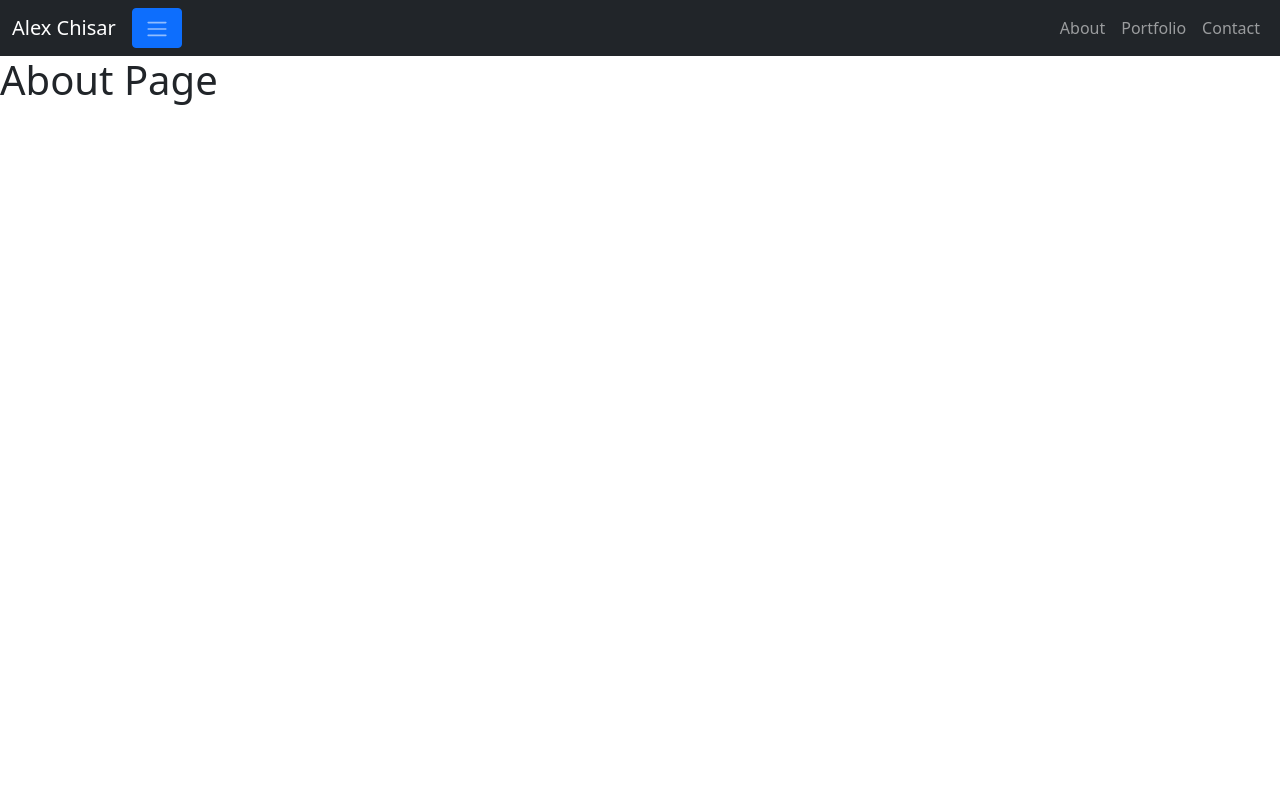
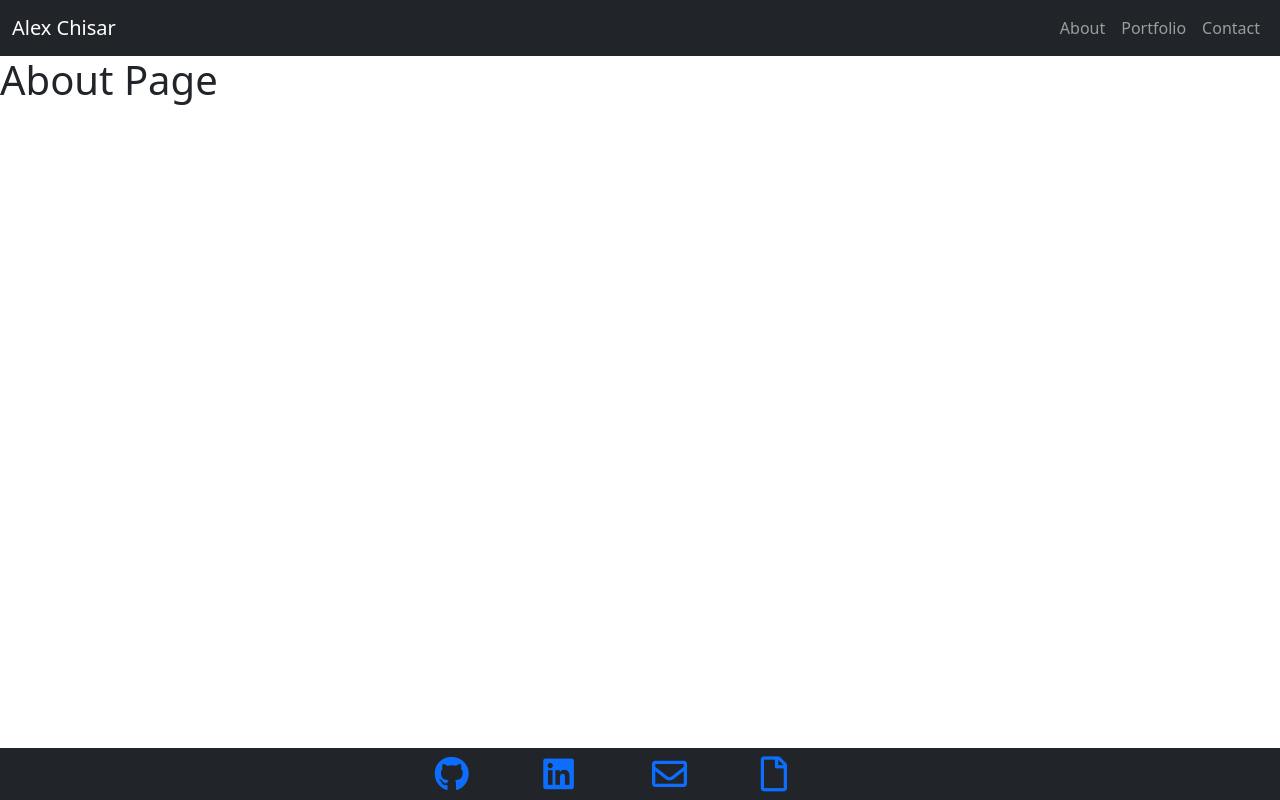
Before and after one commit to Arivas00/React-Portfolio, a React (Create React App) app: page /#/ in a window 1280 px wide. Built offline with nearby package versions, Linux system fonts and the light colour scheme.

Commit message:
footer added

```diff
--- a/public/index.html
+++ b/public/index.html
@@ -24,7 +24,9 @@
       work correctly both with client-side routing and a non-root public URL.
       Learn how to configure a non-root public URL by running `npm run build`.
     -->
-    <title>React App</title>
+    <title>Alex's Portfolio</title>
+    <link rel="stylesheet" href="https://pro.fontawesome.com/releases/v5.10.0/css/all.css"
+        integrity="sha384-AYmEC3Yw5cVb3ZcuHtOA93w35dYTsvhLPVnYs9eStHfGJvOvKxVfELGroGkvsg+p" crossorigin="anonymous" />
   </head>
   <body>
     <noscript>You need to enable JavaScript to run this app.</noscript>
--- /dev/null
+++ b/src/components/Footer/index.js
@@ -0,0 +1,33 @@
+import React from 'react';
+import { Row, Col } from 'react-bootstrap';
+import './style.css'
+
+export default function Navbar() {
+    const icons = {
+        fontSize: "35px",
+        color: "white",
+        textDecoration: "none",
+    }
+
+    return (
+        <div >
+            <footer className="fixed-bottom bg-dark">
+                <Row className="justify-content-center">
+                    <Col lg={1} style={icons}>
+                        <a href="https://github.com/Arivas00"><i className="fab fa-github"></i></a>
+                    </Col>
+                    <Col lg={1} style={icons}>
+                        <a href="https://www.linkedin.com/in/alex-chisar/"><i className="fab fa-linkedin"></i></a>
+                    </Col>
+                    <Col lg={1} style={icons}>
+                        <a href="mailto:a.chisar00@gmail.com"><i className="far fa-envelope"></i></a>
+                    </Col>
+                    <Col lg={1} style={icons}>
+                        <a href="https://drive.google.com/file/d/19QlZs6WRAUCi7K-xb_Dk7CIttAAR_E6l/view?usp=sharing"><i className="far fa-file"></i></a>
+                    </Col>
+                </Row>
+            </footer>
+        </div>
+
+    )
+};
--- /dev/null
+++ b/src/components/Footer/style.css
@@ -0,0 +1,7 @@
+
+.footerlinks {
+    font-size: 40px;
+    align-self: center;
+    color: inherit;
+    text-decoration: none;
+}
--- a/src/components/Navbar/index.js
+++ b/src/components/Navbar/index.js
@@ -1,30 +1,29 @@
 import React from 'react';
-import { Nav, Button } from 'react-bootstrap';
 
 export default function Navbar() {
     return (
         <div >
-            <Nav class="navbar navbar-expand-lg navbar-dark bg-dark">
-            <div class="container-fluid">
-                <span class="navbar-brand mb-0 h1">Alex Chisar</span>
-                <Button class="navbar-toggler" type="button" data-bs-toggle="collapse" data-bs-target="#navbarNav">
-                    <span class="navbar-toggler-icon"></span>
-                </Button>
-                <div class="collapse navbar-collapse justify-content-end" id="navbarNav">
-                    <ul class="navbar-nav">
-                        <li class="nav-item">
-                            <a class="nav-link" href="#/">About</a>
+            <nav className="navbar navbar-expand-lg navbar-dark bg-dark">
+            <div className="container-fluid">
+                <span className="navbar-brand mb-0 h1">Alex Chisar</span>
+                <button className="navbar-toggler" type="button" data-bs-toggle="collapse" data-bs-target="#navbarNav">
+                    <span className="navbar-toggler-icon"></span>
+                </button>
+                <div className="collapse navbar-collapse justify-content-end" id="navbarNav">
+                    <ul className="navbar-nav">
+                        <li className="nav-item">
+                            <a className="nav-link" href="#/">About</a>
                         </li>
-                        <li class="nav-item">
-                            <a class="nav-link" href="#/portfolio">Portfolio</a>
+                        <li className="nav-item">
+                            <a className="nav-link" href="#/portfolio">Portfolio</a>
                         </li>
-                        <li class="nav-item">
-                            <a class="nav-link" href="#/contact">Contact</a>
+                        <li className="nav-item">
+                            <a className="nav-link" href="#/contact">Contact</a>
                         </li>
                     </ul>
                 </div>
             </div>
-        </Nav>
+        </nav>
         </div>
 
     )
--- a/src/pages/About.js
+++ b/src/pages/About.js
@@ -1,11 +1,13 @@
-import React from "react"
-import Navbar from "../components/Navbar"
+import React from "react";
+import Navbar from "../components/Navbar";
+import Footer from "../components/Footer";
 
 export default function About() {
     return (
         <div >
             <Navbar/>
             <h1>About Page</h1>
+            <Footer/>
         </div>
 
     )
--- a/src/pages/Contact.js
+++ b/src/pages/Contact.js
@@ -1,11 +1,13 @@
-import React from "react"
-import Navbar from "../components/Navbar"
+import React from "react";
+import Navbar from "../components/Navbar";
+import Footer from "../components/Footer";
 
 export default function Contact() {
     return (
         <div >
             <Navbar/>
             <h1>Contact Page</h1>
+            <Footer/>
         </div>
 
     )
--- a/src/pages/Portfolio.js
+++ b/src/pages/Portfolio.js
@@ -1,11 +1,13 @@
-import React from "react"
-import Navbar from "../components/Navbar"
+import React from "react";
+import Navbar from "../components/Navbar";
+import Footer from "../components/Footer";
 
 export default function Portfolio() {
     return (
         <div >
             <Navbar/>
             <h1>Portfolio Page</h1>
+            <Footer/>
         </div>
 
     )
```
